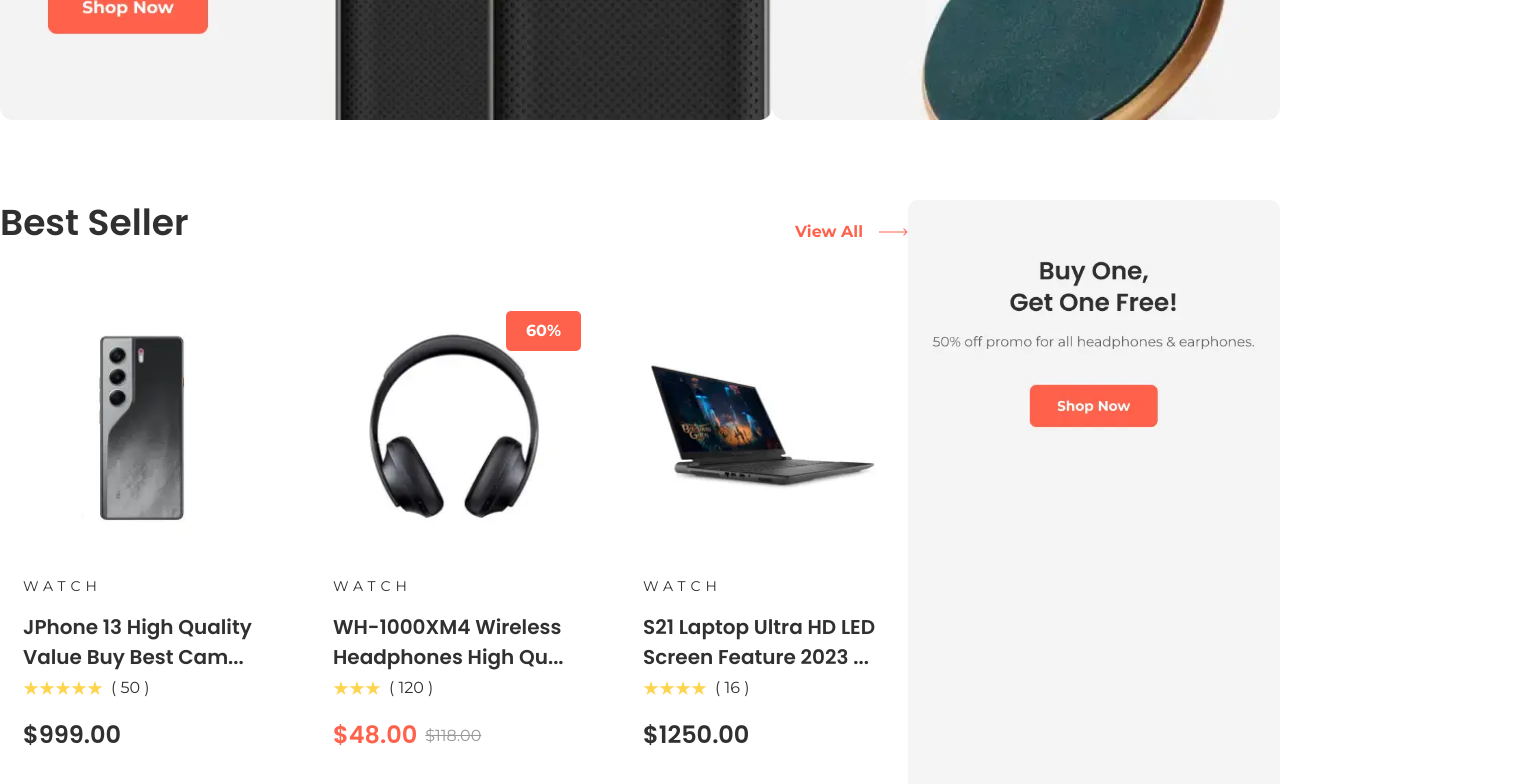
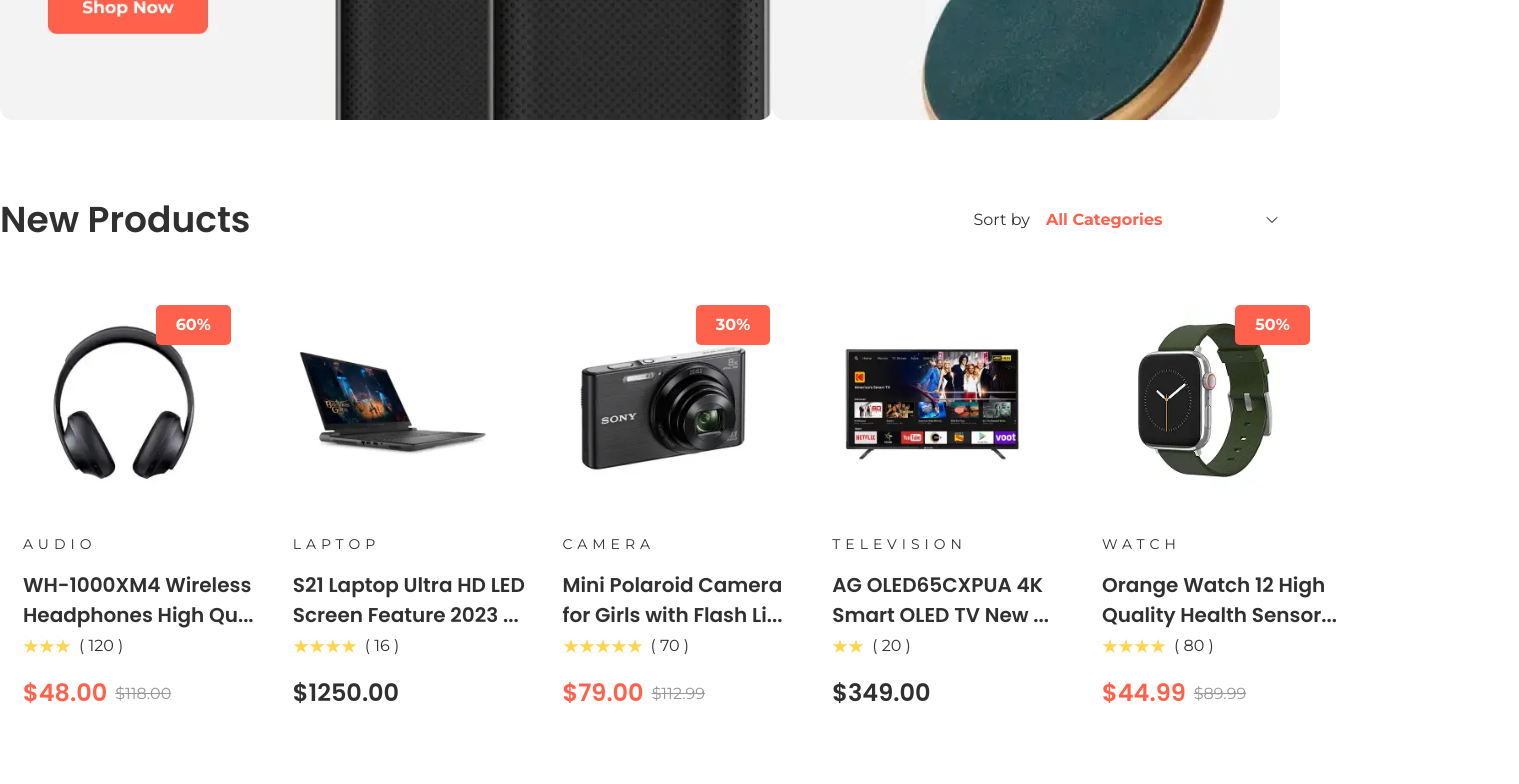
Before and after one commit to dearnasaruddin/e-shop, a React (Vite) app: page / in a window 1280 px wide. Shown: the part 1988-2772 px from the top of the page, 1519 px wide, since content can reach past the window. Built offline with nearby package versions, Linux system fonts and the light colour scheme.

Commit message:
new product & Spring Sale section added in home page

```diff
--- a/src/components/FeaturedProducts.jsx
+++ b/src/components/FeaturedProducts.jsx
@@ -16,7 +16,7 @@
       className={`${className} !text-[#303030] !flex !justify-center !items-center !size-8 lg:!size-10  !rounded-full !bg-white lg:!bg-transparent !border !border-[#303030] !z-10 !text-[10px] !-right-3.5 lg:!-right-5 xl:!-right-10`}
       style={{ ...style }}
       onClick={onClick}
-    > <ArrowDownIcon rotate='270deg' /> </div>
+    > <ArrowDownIcon className='rotate-270' /> </div>
   );
 }
 
@@ -27,7 +27,7 @@
       className={`${className} !text-[#303030] !flex !justify-center !items-center !size-8 lg:!size-10 !rounded-full !bg-white lg:!bg-transparent !border !border-[#303030] !z-10 !text-[10px] !-left-3.5 lg:!-left-5 xl:!-left-10`}
       style={{ ...style }}
       onClick={onClick}
-    ><ArrowDownIcon rotate='90deg' /></div>
+    ><ArrowDownIcon className='rotate-90' /></div>
   );
 }
 
--- a/src/components/NewProducts.jsx
+++ b/src/components/NewProducts.jsx
@@ -91,15 +91,15 @@
                         </div>
                     </div>
                     {/* ======= Product Showcasing ======= */}
-                    <div className="flex flex-wrap md:flex-nowrap gap-1 md:gap-x-6">
+                    <div className="flex flex-wrap xl:flex-nowrap gap-1 md:gap-2.5 xl:gap-x-6">
                         {dummyProducts.map((item, index) => (
-                            <div key={index} className='max-sm:max-w-[49%] sm:max-w-[32.9%] lg:w-71'>
+                            <div key={index} className='max-sm:max-w-[49%] sm:max-w-[32.9%] md:max-w-[24%] lg:max-w-[19.2%] xl:w-71'>
                                 <ProductLayout catagory={item.catagory} title={item.title} rating={item.rating} totalRating={item.totalRating} price={item.price} discount={item.discount} originalPrice={item.originalPrice} productImage={item.productImage} newProduct={true} />
                             </div>
                         ))}
                     </div>
                     {/* ======= Load More Button ======= */}
-                    <div className={`flex justify-center mt-6 md:mt-16 mb-8 md:mb-20 ${pathname == '/product-details' && 'hidden'}`}>
+                    <div className={`flex justify-center mt-6 xl:mt-16 mb-8 lg:mb-20 ${pathname == '/product-details' && 'hidden'}`}>
                         <Button content='Load More'  className='bg-transparent text-primary border border-primary' />
                     </div>
                 </div>
--- a/src/components/Pagination.jsx
+++ b/src/components/Pagination.jsx
@@ -52,7 +52,7 @@
 
     return (
         <div className='flex justify-center items-center lg:gap-x-9'>
-            <button onClick={() => onPageChange(currentPage - 1)} disabled={currentPage === 1} className='size-8 lg:size-12 flex justify-center items-center rounded-sm cursor-pointer hover:bg-gray-200 lg:mx-2 disabled:hover:bg-transparent disabled:opacity-20 disabled:cursor-not-allowed'><ArrowDownIcon className='size-5 lg:size-8' rotate='90deg' /></button>
+            <button onClick={() => onPageChange(currentPage - 1)} disabled={currentPage === 1} className='size-8 lg:size-12 flex justify-center items-center rounded-sm cursor-pointer hover:bg-gray-200 lg:mx-2 disabled:hover:bg-transparent disabled:opacity-20 disabled:cursor-not-allowed'><ArrowDownIcon className='size-5 lg:size-8 rotate-90' /></button>
             <div className='flex justify-center items-center lg:gap-x-7.5'>
                 <button onClick={() => onPageChange(1)} className={`size-8 lg:size-12 flex justify-center items-center rounded-sm font-poppins sm:font-semibold text-base md:text-lg lg:text-xl leading-7.5 text-secondary cursor-pointer ${currentPage == 1 ? 'bg-primary text-white' : 'hover:bg-gray-200'}`}>1</button>
                 {pageNumbers.map((pageNumber, index) => (
@@ -60,7 +60,7 @@
                 ))}
                 <button onClick={() => onPageChange(totalPages)} className={`size-8 lg:size-12 flex justify-center items-center rounded-sm font-poppins sm:font-semibold text-base md:text-lg lg:text-xl leading-7.5 text-secondary cursor-pointer ${currentPage == totalPages ? 'bg-primary text-white' : 'hover:bg-gray-200'}`}>{totalPages}</button>
             </div>
-            <button onClick={() => onPageChange(currentPage + 1)} disabled={currentPage === totalPages} className='size-8 lg:size-12 flex justify-center items-center rounded-sm cursor-pointer hover:bg-gray-200 lg:mx-2 disabled:hover:bg-transparent disabled:opacity-20 disabled:cursor-not-allowed'><ArrowDownIcon className='size-5 lg:size-8' rotate='270deg' /></button>
+            <button onClick={() => onPageChange(currentPage + 1)} disabled={currentPage === totalPages} className='size-8 lg:size-12 flex justify-center items-center rounded-sm cursor-pointer hover:bg-gray-200 lg:mx-2 disabled:hover:bg-transparent disabled:opacity-20 disabled:cursor-not-allowed'><ArrowDownIcon className='size-5 lg:size-8 rotate-270' /></button>
         </div>
     )
 }
--- a/src/components/checkout/CheckoutInformation.jsx
+++ b/src/components/checkout/CheckoutInformation.jsx
@@ -92,7 +92,7 @@
                         <InputBox value={selectedCountry} label='Country' required={true} placeholder='Indonesia' handleInputValue={handleInputValue} />
 
                         {/* Countries Dropdown */}
-                        <span onClick={() => setActiveCountry(!activeCountry)} className='absolute max-md:top-4/7 lg:bottom-7 max-md:right-4 lg:right-6.5 cursor-pointer'><ArrowDownIcon width='24' height='24' /></span>
+                        <span onClick={() => setActiveCountry(!activeCountry)} className='absolute max-md:top-4/7 lg:bottom-7 max-md:right-4 lg:right-6.5 cursor-pointer'><ArrowDownIcon className='size-6' /></span>
                         {activeCountry &&
                             <ul ref={countryDropdownRef} className='max-h-56 py-1.5 absolute -bottom-52 right-6 z-10 font-montserrat text-secondary bg-white shadow-2xl border border-[#CBCBCB] rounded-md overflow-auto'>
                                 {countries.map((item, index) => <li onClick={() => handleSelectedCountry(item.countryName)} key={index} className='py-2.5 pl-5 pr-12 hover:bg-gray-300 cursor-pointer'>{item.countryName}</li>)}
@@ -104,7 +104,7 @@
                         <InputBox label='State' value={selectedState} required={true} placeholder='Kalimantan Timur' handleInputValue={handleInputValue} />
 
                         {/* State Dropdown */}
-                        <span onClick={() => setActiveState(!activeState)} className='absolute max-md:top-4/7 lg:bottom-7 max-md:right-4 lg:right-6.5 cursor-pointer'><ArrowDownIcon width='24' height='24' /></span>
+                        <span onClick={() => setActiveState(!activeState)} className='absolute max-md:top-4/7 lg:bottom-7 max-md:right-4 lg:right-6.5 cursor-pointer'><ArrowDownIcon className='size-6' /></span>
                         {activeState &&
                             <ul ref={stateDropdownRef} className={`max-h-56 absolute ${states.length > 0 ? '-bottom-52 right-6 py-1.5 border-[#CBCBCB] text-secondary overflow-auto' : '-bottom-8 lg:-bottom-6 right-8 lg:right-6 border-red-500 text-red-500 overflow-hidden'} z-10 font-montserrat  bg-white shadow-2xl border  rounded-md`}>
                                 {states.length > 0 ?
@@ -121,7 +121,7 @@
                         <InputBox label='City' value={selectedCity} required={true} placeholder='Samarinda' handleInputValue={handleInputValue} />
 
                         {/* City Dropdown */}
-                        <span onClick={() => setActiveCity(!activeCity)} className='absolute max-md:top-4/7 lg:bottom-7 max-md:right-4 lg:right-6.5 cursor-pointer'><ArrowDownIcon width='24' height='24' /></span>
+                        <span onClick={() => setActiveCity(!activeCity)} className='absolute max-md:top-4/7 lg:bottom-7 max-md:right-4 lg:right-6.5 cursor-pointer'><ArrowDownIcon className='size-6' /></span>
                         {activeCity &&
                             <ul ref={cityDropdownRef} className={`max-h-56 absolute ${selectedState ? '-bottom-52 right-6 py-1.5 border-[#CBCBCB] text-secondary overflow-auto' : '-bottom-8 lg:-bottom-6 right-8 lg:right-6 border-red-500 text-red-500 overflow-hidden'} z-10 font-montserrat  bg-white shadow-2xl border  rounded-md`}>
                                 {selectedState ?
--- a/src/components/commonLayouts/ProductLayout.jsx
+++ b/src/components/commonLayouts/ProductLayout.jsx
@@ -33,11 +33,11 @@
   }, [availableQuantity])
 
   return (
-    <div onMouseEnter={handleHoverStart} onMouseLeave={handleHoverEnd} className={` ${springSale ? 'p-3 md:!p-10 bg-[#EAEAEA] hover:bg-white' : 'border border-[#CBCBCB] lg:border-transparent hover:border-[#CBCBCB]'} rounded-md sm:rounded-[10px]  duration-300 group cursor-pointer ${listView ? 'flex items-center gap-6 lg:gap-12 px-2 lg:px-12 py-1 lg:py-5' : 'px-2 lg:px-5.5 lg:pt-6 pb-2 lg:pb-11'} relative`}>
+    <div onMouseEnter={handleHoverStart} onMouseLeave={handleHoverEnd} className={` ${springSale ? 'p-3 md:p-5 xl:!p-10 bg-[#EAEAEA] hover:bg-white' : 'border border-[#CBCBCB] lg:border-transparent hover:border-[#CBCBCB]'} rounded-md sm:rounded-[10px]  duration-300 group cursor-pointer ${listView ? 'flex items-center gap-6 lg:gap-12 px-2 lg:px-12 py-1 lg:py-5' : 'px-2 lg:px-5.5 lg:pt-6 pb-2 lg:pb-11'} relative`}>
 
       {/* =========== Image & Discount part =========== */}
       <div className='relative'>
-        {discount && <span className={`absolute ${springSale ? 'size-10 md:size-25 flex justify-center items-center font-poppins font-semibold text-sm lg:text-2xl lg:leading-7.5 rounded-full top-0 right-0' : 'top-2 lg:-top-2 right-0 md:-right-2 font-montserrat font-semibold xl:font-bold text-sm lg:text-base leading-6 py-0.5 xl:py-2 px-2 xl:px-5 rounded-[5px]'} text-white bg-primary`}>{discount}%</span>}
+        {discount && <span className={`absolute ${springSale ? 'size-10 xl:size-25 flex justify-center items-center font-poppins font-semibold text-sm xl:text-2xl xl:leading-7.5 rounded-full top-0 right-0' : 'top-2 lg:-top-2 right-0 md:-right-2 font-montserrat font-semibold xl:font-bold text-sm lg:text-base leading-6 py-0.5 xl:py-2 px-2 xl:px-5 rounded-[5px]'} text-white bg-primary`}>{discount}%</span>}
         <img className='w-full' src={productImage ? productImage : 'images/productImage.webp'} alt={productImage ? productImage : 'productImage.webp'} />
 
       </div>
@@ -47,7 +47,7 @@
       <div className={`text-secondary ${!listView && 'lg:pt-3 xl:pt-10'}`} >
         <p className='font-montserrat font-normal text-xs md:text-sm uppercase leading-5 tracking-[2px] xl:tracking-[5px] lg:mb-2 xl:mb-4'>{catagory}</p>
 
-        <Link to={'/product-details'} className={`font-poppins font-normal sm:font-medium lg:font-semibold text-base xl:text-xl xl:leading-7.5 line-clamp-2 xl:line-clamp-none group-hover:text-primary group-hover:underline duration-300 ${newProduct && 'md:w-59'}`}>{title}</Link>
+        <Link to={'/product-details'} className={`font-poppins font-normal sm:font-medium lg:font-semibold text-base xl:text-xl xl:leading-7.5 line-clamp-2 xl:line-clamp-none group-hover:text-primary group-hover:underline duration-300 ${newProduct && 'xl:w-59'}`}>{title}</Link>
 
         {/* ===== Product Short Description for list view ===== */}
         {listView &&
@@ -72,9 +72,9 @@
 
         {/* ======= Stock part of Spring Sale ======= */}
         {springSale &&
-          <div className='w-full bg-[#E0E0E0] rounded-xl md:rounded-3xl overflow-hidden mt-2 md:mt-8 relative'>
+          <div className='w-full bg-[#E0E0E0] rounded-xl xl:rounded-3xl overflow-hidden mt-2 xl:mt-8 relative'>
             <div style={{ width: dynamicWidth + '%' }} className='h-full bg-primary group-hover:bg-secondary rounded-xl md:rounded-3xl absolute duration-300'></div>
-            <h4 className='font-montserrat font-semibold md:font-bold text-xs md:text-base text-center md:leading-6 text-white py-0.5 md:py-1 bg-transparent relative'>{hovertoShowQuantity ? hovertoShowQuantity + ' AVAILABLE' : 'LIMITED STOCK!'}</h4>
+            <h4 className='font-montserrat font-semibold xl:font-bold text-xs xl:text-base text-center xl:leading-6 text-white py-0.5 md:py-1 bg-transparent relative'>{hovertoShowQuantity ? hovertoShowQuantity + ' AVAILABLE' : 'LIMITED STOCK!'}</h4>
           </div>
         }
       </div>
--- a/src/components/faq/AccordionItem.jsx
+++ b/src/components/faq/AccordionItem.jsx
@@ -6,7 +6,7 @@
         <div onClick={onToggle} className='w-full py-4 lg:py-8 pl-3 lg:pl-12 pr-2 md:pr-0  bg-white rounded-2xl lg:rounded-[25px] text-secondary cursor-pointer'>
 
             <button className='w-full flex items-center gap-x-3 lg:gap-x-8 font-poppins font-semibold text-sm md:text-base lg:text-2xl lg:leading-7.5 text-left cursor-pointer'>
-                <span className={`max-md:place-self-start flex shrink-0 justify-center items-center size-6 lg:size-8 rounded-full duration-300 border border-primary ${isOpen ? 'bg-transparent' : 'bg-primary'} `}>{isOpen ? <ArrowDownIcon color='#FF624C' width='14' height='14' /> : <ArrowDownIcon color='#ffffff' rotate='-90deg' width='14' height='14' />}</span>
+                <span className={`max-md:place-self-start flex shrink-0 justify-center items-center size-6 lg:size-8 rounded-full duration-300 border border-primary ${isOpen ? 'bg-transparent' : 'bg-primary'} `}>{isOpen ? <ArrowDownIcon className='fill-primary size-3.5' /> : <ArrowDownIcon className='fill-white -rotate-90 size-3.5' />}</span>
                 {title}
             </button>
 
--- a/src/components/header/BottomBar.jsx
+++ b/src/components/header/BottomBar.jsx
@@ -64,7 +64,7 @@
               <li onClick={handleCategoriesSideBar} className='flex items-center gap-x-4 cursor-pointer'> <FaBars className='text-xl' /> <span>All Categories</span></li>
               <li onClick={handleProductDropdown} className='flex items-center gap-x-2 cursor-pointer relative'>
                 {/* <span>Products</span><FaChevronDown /> */}
-                <span>Products</span><ArrowDownIcon color='#ffffff' />
+                <span>Products</span><ArrowDownIcon className='fill-white' />
                 {/* ======== Product Dropdown ======== */}
 
                 {isProductDropdownOpen &&
--- a/src/components/productSideBar/ProductSideBar.jsx
+++ b/src/components/productSideBar/ProductSideBar.jsx
@@ -41,7 +41,7 @@
                 <div onClick={()=>handleSidebarDropdown('category')} className='flex items-center lg:gap-x-32.5 justify-between cursor-pointer'>
                     <h4 className='font-montserrat font-semibold lg:font-bold text-sm lg:text-xl leading-7.5 text-secondary'>Categories</h4>
                     {isCategoriesDropdownOpen ?
-                        <ArrowDownIcon rotate='-180deg' />
+                        <ArrowDownIcon className='-rotate-180' />
                         :
                         <ArrowDownIcon />
                     }
@@ -56,7 +56,7 @@
                 <div onClick={()=>handleSidebarDropdown('brand')} className='flex items-center lg:gap-x-32.5 justify-between cursor-pointer'>
                     <h4 className='font-montserrat font-semibold lg:font-bold text-sm lg:text-xl leading-7.5 text-secondary'>Brands</h4>
                     {isBrandDropdownOpen ?
-                        <ArrowDownIcon rotate='-180deg' />
+                        <ArrowDownIcon className='-rotate-180' />
                         :
                         <ArrowDownIcon />
                     }
@@ -72,7 +72,7 @@
                 <div onClick={()=>handleSidebarDropdown('price')} className='flex items-center lg:gap-x-32.5 justify-between cursor-pointer'>
                     <h4 className='font-montserrat font-semibold lg:font-bold text-sm lg:text-xl leading-7.5 text-secondary'>Price</h4>
                     {isPriceDropdownOpen ?
-                        <ArrowDownIcon rotate='-180deg' />
+                        <ArrowDownIcon className='-rotate-180' />
                         :
                         <ArrowDownIcon />
                     }
--- a/src/icons/ArrowDownIcon.jsx
+++ b/src/icons/ArrowDownIcon.jsx
@@ -1,9 +1,16 @@
-import React from 'react'
+import { twMerge } from 'tailwind-merge'
 
-const ArrowDownIcon = ({className, rotate = '0deg', color='#303030', width='16', height='16' }) => {
+const ArrowDownIcon = ({ className = '' }) => {
+
+    const baseClasses = `
+    size-4
+    rotate-0
+    fill-secondary
+    `
+
     return (
-        <svg style={{ rotate: rotate }} className={`duration-300 ${className}`} width={width} height={height} viewBox="0 0 16 16" fill="none" xmlns="http://www.w3.org/2000/svg">
-            <path d="M8.00003 11C7.87216 11 7.74416 10.9512 7.64653 10.8535L2.64653 5.85353C2.45116 5.65816 2.45116 5.34178 2.64653 5.14653C2.84191 4.95128 3.15828 4.95116 3.35353 5.14653L8.00003 9.79303L12.6465 5.14653C12.8419 4.95116 13.1583 4.95116 13.3535 5.14653C13.5488 5.34191 13.5489 5.65828 13.3535 5.85353L8.35353 10.8535C8.25591 10.9512 8.12791 11 8.00003 11Z" fill={color} />
+        <svg className={` duration-300 ${twMerge(baseClasses, className)}`} viewBox="0 0 16 16" fill="none" xmlns="http://www.w3.org/2000/svg">
+            <path d="M8.00003 11C7.87216 11 7.74416 10.9512 7.64653 10.8535L2.64653 5.85353C2.45116 5.65816 2.45116 5.34178 2.64653 5.14653C2.84191 4.95128 3.15828 4.95116 3.35353 5.14653L8.00003 9.79303L12.6465 5.14653C12.8419 4.95116 13.1583 4.95116 13.3535 5.14653C13.5488 5.34191 13.5489 5.65828 13.3535 5.85353L8.35353 10.8535C8.25591 10.9512 8.12791 11 8.00003 11Z" />
         </svg>
     )
 }
--- a/src/pages/HomePage.jsx
+++ b/src/pages/HomePage.jsx
@@ -16,8 +16,8 @@
       <Facility />
       <FeaturedProducts/>
       <OfferSection/>
-      {/* <NewProducts/> */}
-      {/* <SpringSale/> */}
+      <NewProducts/>
+      <SpringSale/>
       <BestSeller/>
       <Faq/>
       <FeaturedBrands/>
```
Also changed, not shown: src/components/SpringSale.jsx (+10 -10 lines).
